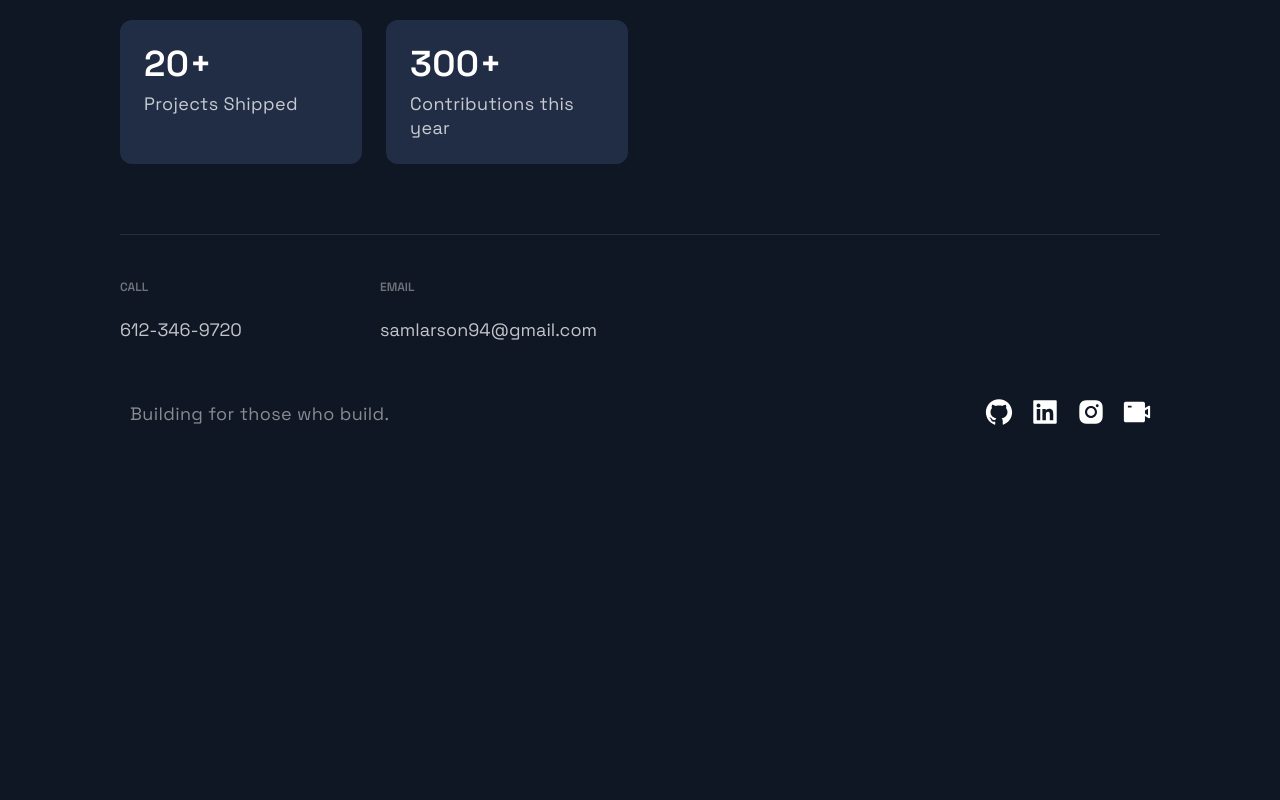
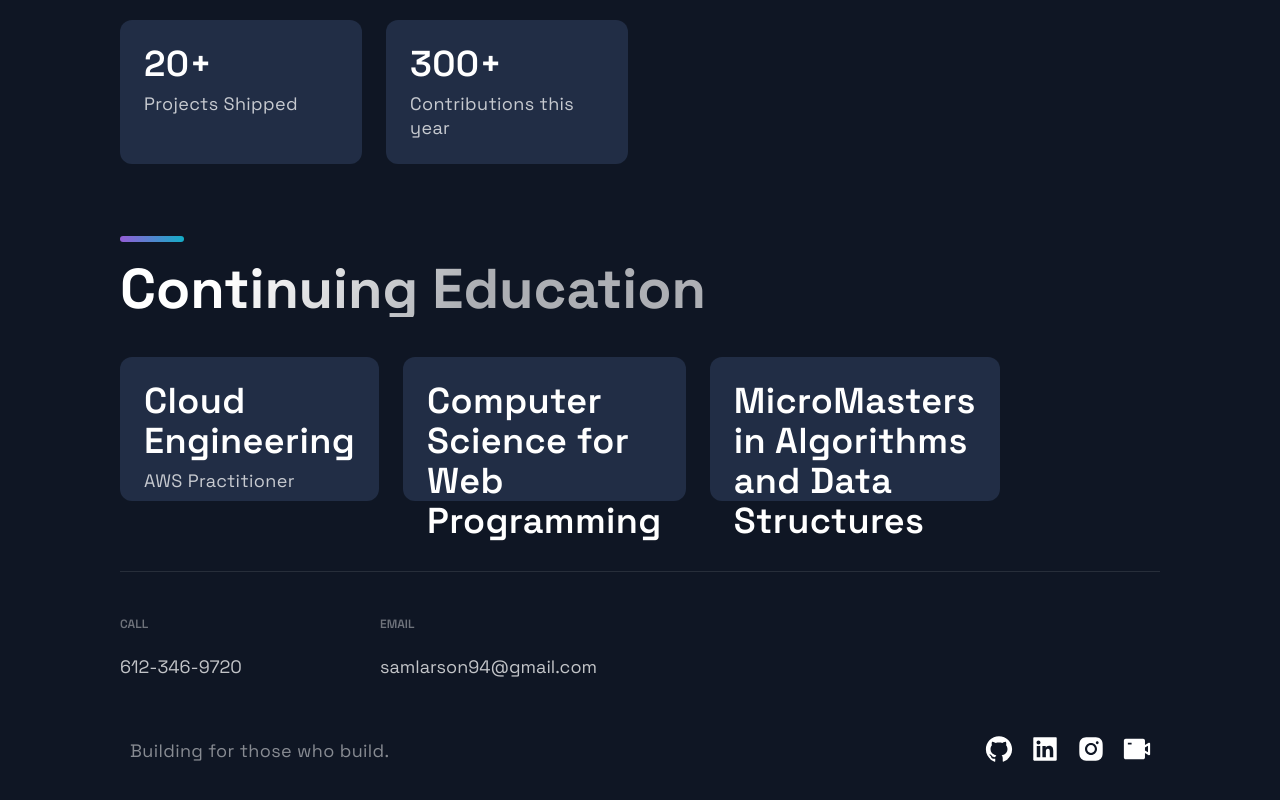
Before and after one commit to samlarson94/React-WebDev-Portfolio, a Next.js app: page / in a window 1280 px wide. Shown: the part 4322-5122 px from the top of the page. Before the commit the page ends 4812 px from the top, so only its background shows below. Built offline with nearby package versions, Linux system fonts and the light colour scheme.

Commit message:
Adding continued education component to index.js

```diff
--- a/src/components/ContinuedLearning/ContinuedLearning.js
+++ b/src/components/ContinuedLearning/ContinuedLearning.js
@@ -5,12 +5,14 @@ import { Box, Boxes, BoxNum, BoxText } from './ContinuedLearningStyles';
 
 const data = [
   { title: 'Cloud Engineering', text: 'AWS Practitioner'},
-  { title: 'Computer Science for Web Programming', text: 'Harvard University' }
+  { title: 'Computer Science for Web Programming', text: 'Harvard University' },
   { title: 'MicroMasters in Algorithms and Data Structures', text: 'UC San Diego'}
 ];
 
-const Acomplishments = () => (
+const ContinuedLearning = () => (
   <Section>
+    < SectionDivider />
+    < br />
     <SectionTitle>Continuing Education</SectionTitle>
     <Boxes>
       {data.map((card, index) => (
@@ -23,4 +25,4 @@ const Acomplishments = () => (
   </Section>
 );
 
-export default ContinuedEd;
+export default ContinuedLearning;
--- a/src/pages/index.js
+++ b/src/pages/index.js
@@ -4,6 +4,7 @@ import Hero from '../components/Hero/Hero';
 import Projects from '../components/Projects/Projects';
 import Technologies from '../components/Technologies/Technologies';
 import Timeline from '../components/TimeLine/TimeLine';
+import ContinuedLearning from '../components/ContinuedLearning/ContinuedLearning';
 import { Layout } from '../layout/Layout';
 import { ProfileImage, Section } from '../styles/GlobalComponents';
 import ProfilePicture from '../components/ProfilePicture/ProfilePicture'
@@ -20,6 +21,7 @@ const Home = () => {
       <Projects />
       <Technologies />
       <Acomplishments />
+      <ContinuedLearning />
     </Layout>
   );
 };
```
